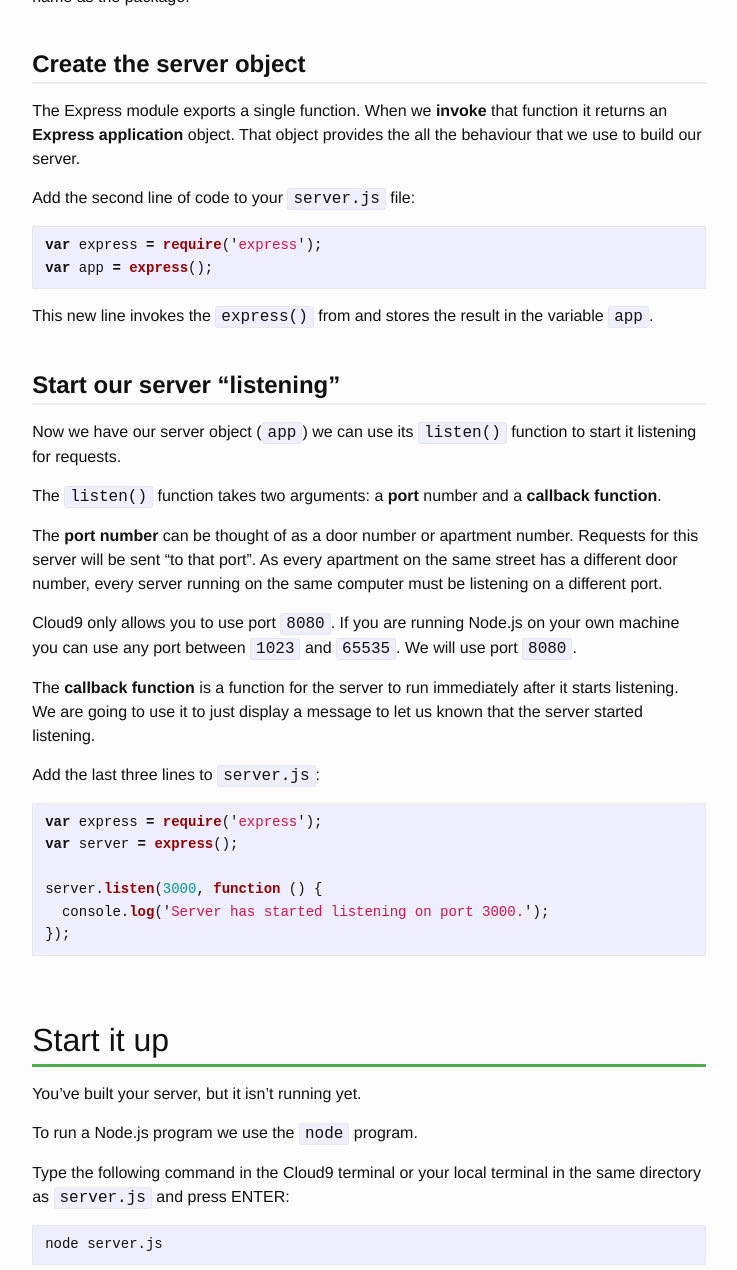
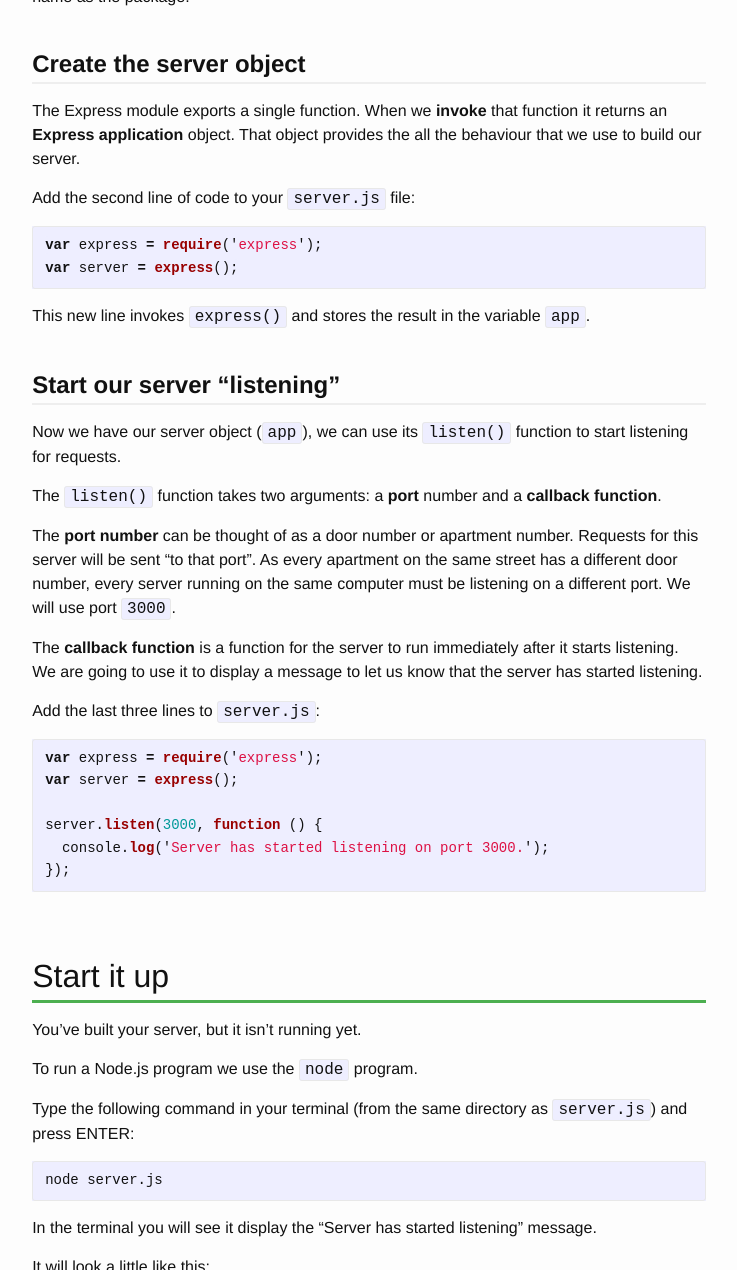
Before and after one commit to muses-code-js/learn-nodejs, a Jekyll site: the page built from _steps/step3-create-server.markdown, in a window 1280 px wide and 1400 px high, scrolled down 2016 px, cut to the strip 0-1270 px from the top of the window. Shown: the whole strip, without its empty margins (397-1134 px from the left). Built offline with Jekyll 4.4.1, drawn with Linux system fonts in a browser that asks for light colours; nearby versions of some CDN libraries; emoji names are drawn with the system emoji font; some of the changed text lies outside the part shown.

Commit message:
Edits to step 3

````diff
--- a/_steps/step3-create-server.markdown
+++ b/_steps/step3-create-server.markdown
@@ -27,7 +27,7 @@ A server "listens" for requests sent to it from clients.  Depending on the reque
 
 This idea of having server programs that respond to requests from server programs is called a **client/server architecture**.  It works because both the clients and the servers use the same format for the requests and responses.  This agreed upon format is called the **protocol**.
 
-Client/server architecture is used when you have a resource that you need multiple different users to access at the same time.  Instead of sending the resource to all the users (e.g. on a CD-ROM) you keep the resource on in one place and use a server to allow clients to access it.  There are many benefits to doing this like how easy it is to update the shared resource.
+Client/server architecture is used when you have a resource that you need multiple users to access at the same time. Instead of sending the resource to all of the users (e.g. on a CD-ROM), you can keep the resource in one place and use a server to allow clients to access it. There are many benefits to doing this, such as how easy it is to update the shared resource.
 
 The application we are creating is a **web server**.  The client is your web browser.  They use the `http` protocol to communicate.  The browser sends requests to the server using URLs to indicate what it wants from the server.
 
@@ -42,7 +42,7 @@ We will now create that file and write the code to start the server running.
 
 ### Create a server.js file
 
-Create a new file called `server.js`.  You can do this using the `File` menu in Cloud9.  Once created you will see it listed in the file view.  Double-click on it to open it in an editor.  It should be completely empty.
+Create a new file called `server.js`. You can do this using the `File` menu in your text editor. Once created you will see it listed in the file view. Double-click on it to open. It should be completely empty.
 
 ### Import the Express module
 
@@ -64,22 +64,20 @@ Add the second line of code to your `server.js` file:
 
 ```javascript
 var express = require('express');
-var app = express();
+var server = express();
 ```
 
-This new line invokes the `express()` from and stores the result in the variable `app`.
+This new line invokes `express()` and stores the result in the variable `app`.
 
 ### Start our server "listening"
 
-Now we have our server object (`app`) we can use its `listen()` function to start it listening for requests.
+Now we have our server object (`app`), we can use its `listen()` function to start listening for requests.
 
 The `listen()` function takes two arguments: a **port** number and a **callback function**.
 
-The **port number** can be thought of as a door number or apartment number.  Requests for this server will be sent "to that port". As every apartment on the same street has a different door number, every server running on the same computer must be listening on a different port.
+The **port number** can be thought of as a door number or apartment number.  Requests for this server will be sent "to that port". As every apartment on the same street has a different door number, every server running on the same computer must be listening on a different port. We will use port `3000`.
 
-Cloud9 only allows you to use port `8080`.  If you are running Node.js on your own machine you can use any port between `1023` and `65535`.  We will use port `8080`.
-
-The **callback function** is a function for the server to run immediately after it starts listening.  We are going to use it to just display a message to let us known that the server started listening.
+The **callback function** is a function for the server to run immediately after it starts listening.  We are going to use it to display a message to let us know that the server has started listening.
 
 Add the last three lines to `server.js`:
 
@@ -98,7 +96,7 @@ You've built your server, but it isn't running yet.
 
 To run a Node.js program we use the `node` program.
 
-Type the following command in the Cloud9 terminal or your local terminal in the same directory as `server.js` and press ENTER:
+Type the following command in your terminal (from the same directory as `server.js`) and press ENTER:
 
 ```
 node server.js
@@ -116,7 +114,7 @@ If you see this, congratulations! :clap: :clap: You have built yourself a server
 
 ## About console.log()
 
-Right now, your server is doing one thing: using the `console.log()` function to print the message `Server has started listening on port 8080.`
+Right now, your server is doing one thing: using the `console.log()` function to print the message `Server has started listening on port 3000.`
 
 The `console.log()` function displays messages in the terminal, also known as the console. We call these 'console' or 'log' messages, and they only appear in the terminal where your application is running - users of your app don't see them.
 
````
